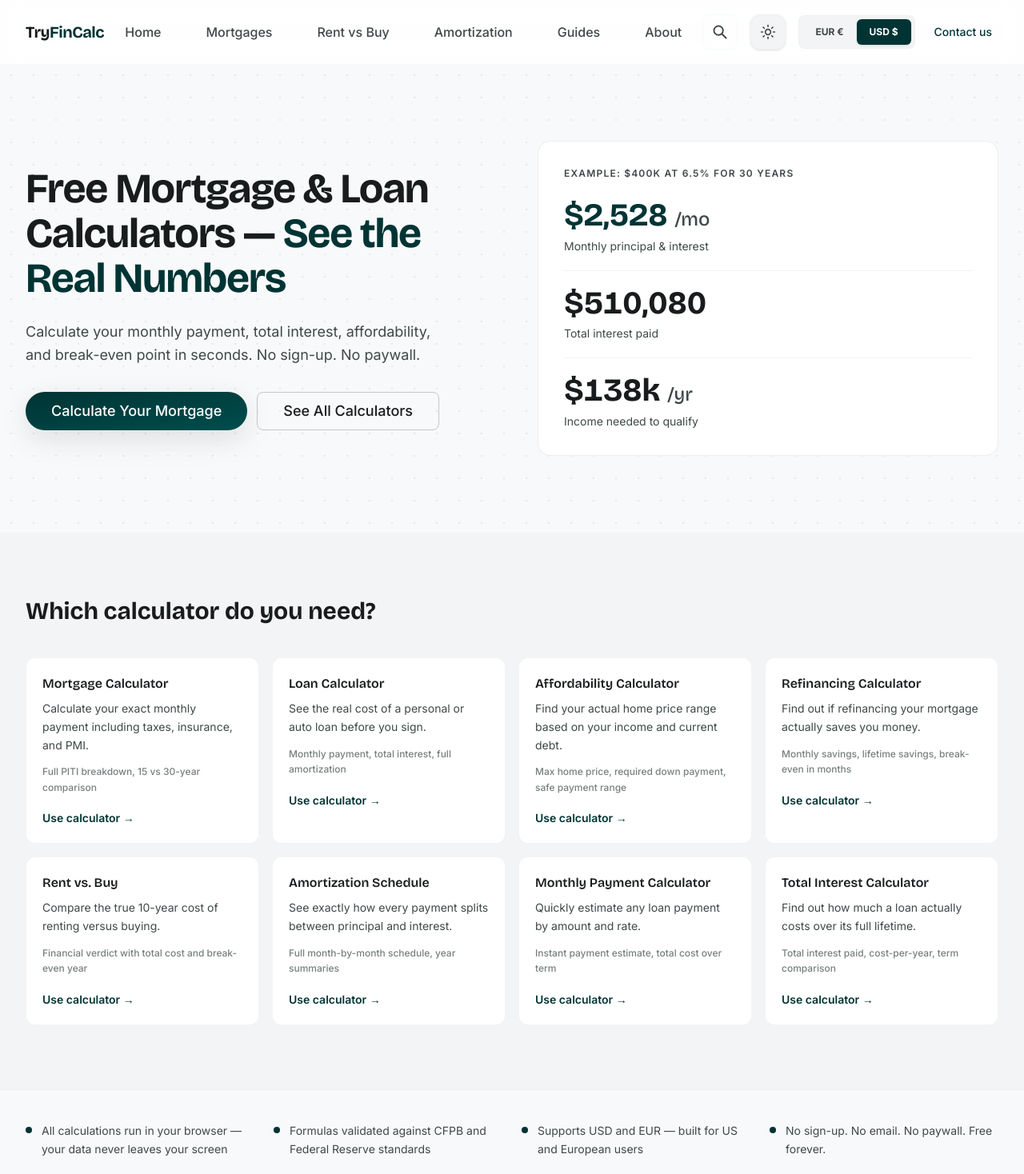
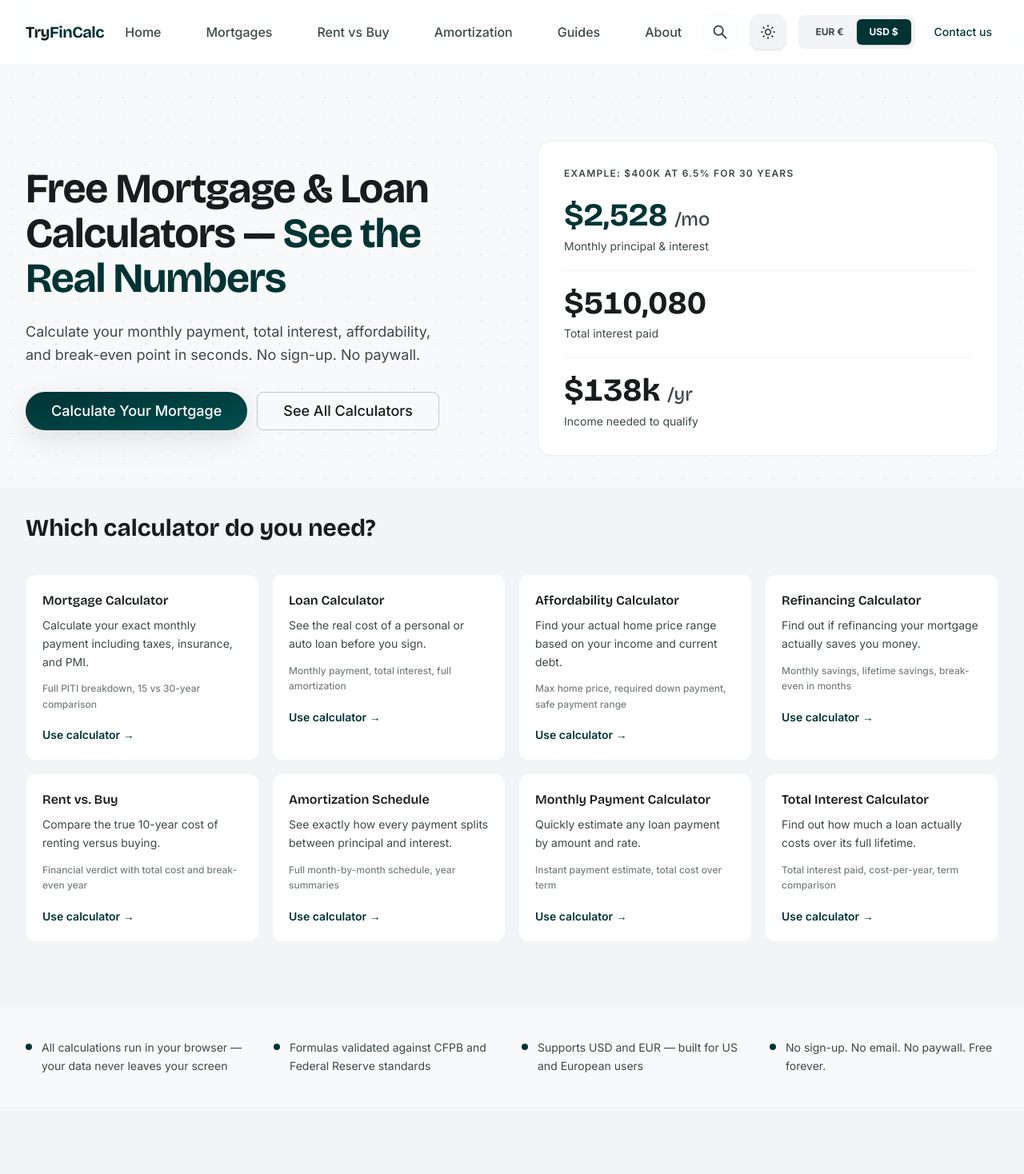
Before and after one commit to josefmomo214/Tryfincalc, a Next.js app: page / in a window 1280 px wide. Shown: the top 1468 px of the page at 80% size. Built offline with nearby package versions, Linux system fonts and the light colour scheme.

Commit message:
fix(home): reduce hero-to-tools gap

```diff
--- a/src/pages/index.tsx
+++ b/src/pages/index.tsx
@@ -118,7 +118,7 @@ export default function HomePage() {
       />
 
       {/* SECTION 1: HERO */}
-      <section className="relative px-4 sm:px-6 lg:px-8 py-16 lg:py-24 bg-surface overflow-hidden">
+      <section className="relative px-4 sm:px-6 lg:px-8 pt-16 pb-8 lg:pt-24 lg:pb-10 bg-surface overflow-hidden">
         {/* Dot texture */}
         <div
           aria-hidden="true"
@@ -196,7 +196,7 @@ export default function HomePage() {
       {/* ADSENSE SLOT 1: below hero */}
 
       {/* SECTION 2: CALCULATOR DIRECTORY */}
-      <section id="tools" className="bg-surface-container-low px-4 sm:px-6 lg:px-8 py-16 lg:py-20">
+      <section id="tools" className="bg-surface-container-low px-4 sm:px-6 lg:px-8 pt-6 pb-16 lg:pt-8 lg:pb-20">
         <div className="max-w-7xl mx-auto">
           <h2 className="font-display text-2xl sm:text-3xl font-bold text-on-surface mb-10">
             Which calculator do you need?
```
